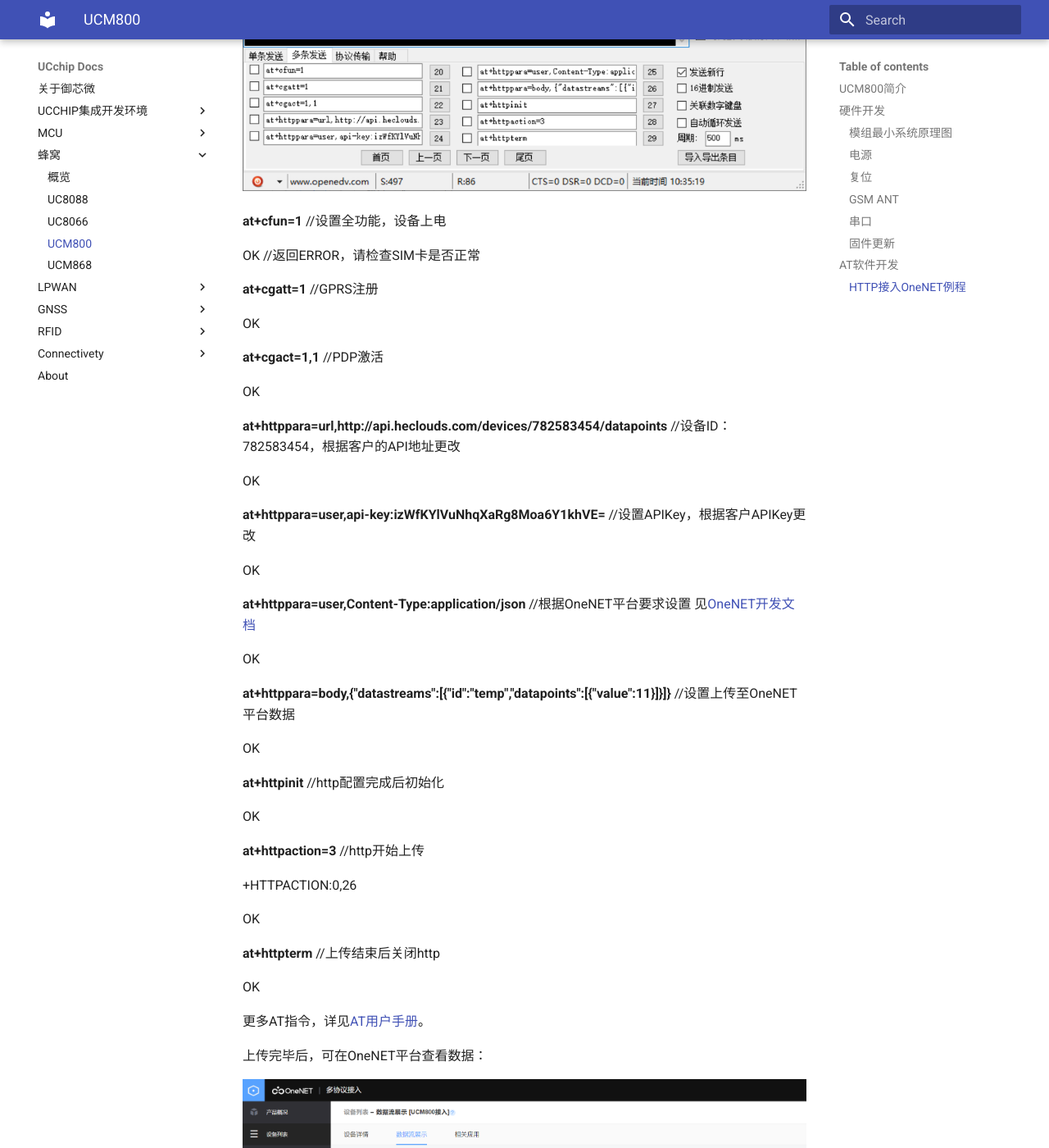
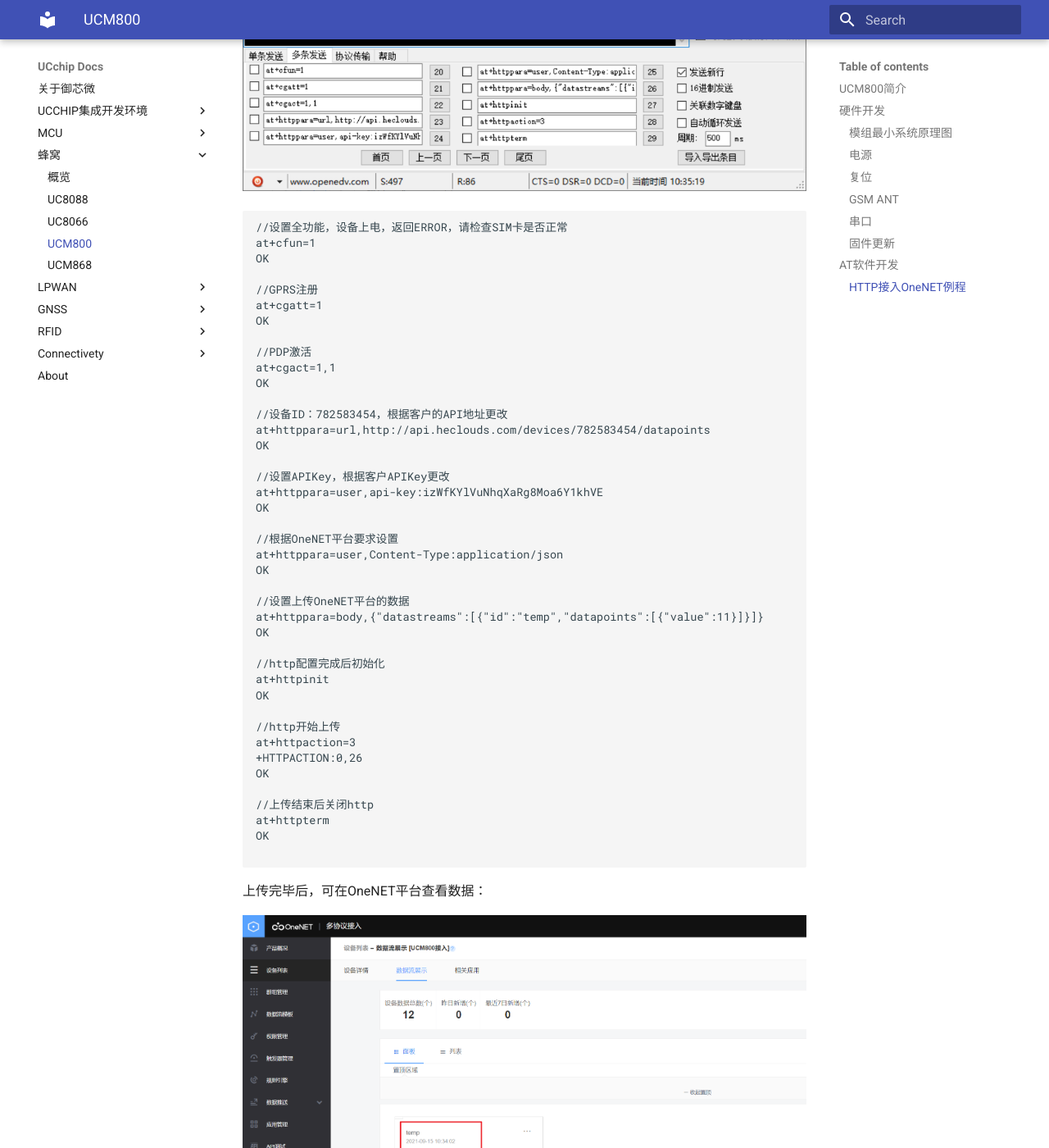
Before and after one commit to June34/docs-online, an MkDocs documentation site: the page built from docs/3gpp/3gpp_ucm800.md, in a window 1280 px wide and 1400 px high, scrolled down 7020 px. Shown: the whole window at 82% size. Built offline with MkDocs 1.6.1 and Material for MkDocs 9.7.7, drawn with Linux system fonts in a browser that asks for light colours; old or Windows-style settings are respelled for this version of MkDocs; some of the changed text lies outside the part shown.

Commit message:
modify 3gpp_ucm800.md

````diff
--- a/docs/3gpp/3gpp_ucm800.md
+++ b/docs/3gpp/3gpp_ucm800.md
@@ -12,7 +12,7 @@ UCM800是基于UC8088设计开发的蜂窝通信与卫星定位模组，功能
 
 #### 电源
 
-UCM800模组供电范围是3.3~4.2V，可用锂电池直接供电，推荐在VBAT引脚处添加10uF和100nF一大一小2个电容，保证电源纹波在50mV以下，同时保证在瞬态电流为2A时，VBAT电压不会跌到3.3V以下。
+UCM800模组供电范围是3.3~4.2V，可用锂电池直接供电。推荐在VBAT引脚处添加10uF和100nF一大一小2个电容，保证电源纹波在50mV以下，同时保证在瞬态电流为2A时，VBAT电压不会跌到3.3V以下。
 
 #### 复位
 
@@ -76,50 +76,56 @@ OneNET平台端设置完成后，通过串口发送AT命令对UCM800进行配置
 
 ![](png/http_xcom_send.png)
 
-**at+cfun=1** //设置全功能，设备上电
-
-OK //返回ERROR，请检查SIM卡是否正常
-
-**at+cgatt=1** //GPRS注册
-
+```C
+//设置全功能，设备上电，返回ERROR，请检查SIM卡是否正常
+at+cfun=1
 OK
 
-**at+cgact=1,1** //PDP激活
-
+//GPRS注册
+at+cgatt=1
 OK
 
-**at+httppara=url,http://api.heclouds.com/devices/782583454/datapoints** //设备ID：782583454，根据客户的API地址更改
-
+//PDP激活
+at+cgact=1,1
 OK
 
-**at+httppara=user,api-key:izWfKYlVuNhqXaRg8Moa6Y1khVE=**  //设置APIKey，根据客户APIKey更改
-
+//设备ID：782583454，根据客户的API地址更改
+at+httppara=url,http://api.heclouds.com/devices/782583454/datapoints
 OK
 
-**at+httppara=user,Content-Type:application/json** //根据OneNET平台要求设置 见[OneNET开发文档](https://open.iot.10086.cn/doc/multiprotocol/book/develop/http/api/15.%E4%B8%8A%E4%BC%A0%E6%95%B0%E6%8D%AE%E7%82%B9.html)
-
+//设置APIKey，根据客户APIKey更改
+at+httppara=user,api-key:izWfKYlVuNhqXaRg8Moa6Y1khVE
 OK
 
-**at+httppara=body,{"datastreams":[{"id":"temp","datapoints":[{"value":11}]}]}**  //设置上传至OneNET平台数据
-
+//根据OneNET平台要求设置
+at+httppara=user,Content-Type:application/json
 OK
 
-**at+httpinit** //http配置完成后初始化
-
+//设置上传OneNET平台的数据
+at+httppara=body,{"datastreams":[{"id":"temp","datapoints":[{"value":11}]}]}
 OK
 
-**at+httpaction=3** //http开始上传
-
-+HTTPACTION:0,26
-
+//http配置完成后初始化
+at+httpinit
 OK
 
-**at+httpterm** //上传结束后关闭http
-
+//http开始上传
+at+httpaction=3
++HTTPACTION:0,26
 OK
 
-更多AT指令，详见[AT用户手册](https://uc8088.com/t/topic/63)。
+//上传结束后关闭http
+at+httpterm
+OK
+
+```
+
 
 上传完毕后，可在OneNET平台查看数据：
 
 ![](png/onenet_view_data.png)
+
+
+更多AT指令，详见[AT用户手册](https://uc8088.com/t/topic/63)。
+
+更多OneNET指令，详见[OneNET开发文档](https://open.iot.10086.cn/doc/multiprotocol/book/develop/http/api/15.%E4%B8%8A%E4%BC%A0%E6%95%B0%E6%8D%AE%E7%82%B9.html)。
````
Also changed, not shown: other parts of docs/3gpp/3gpp_ucm800.md (+1 -1 lines).
